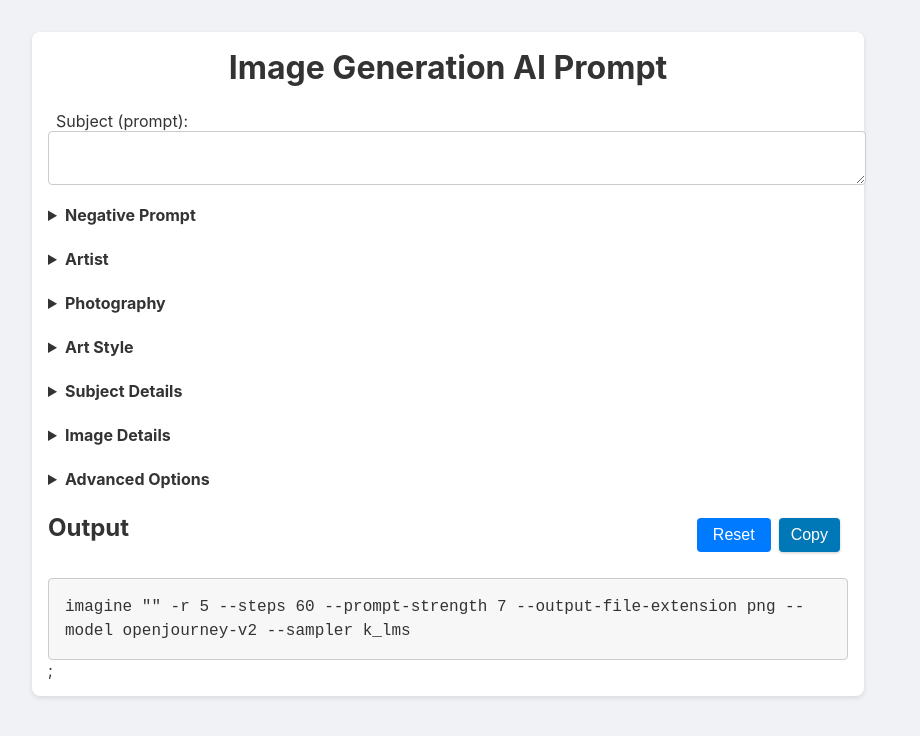
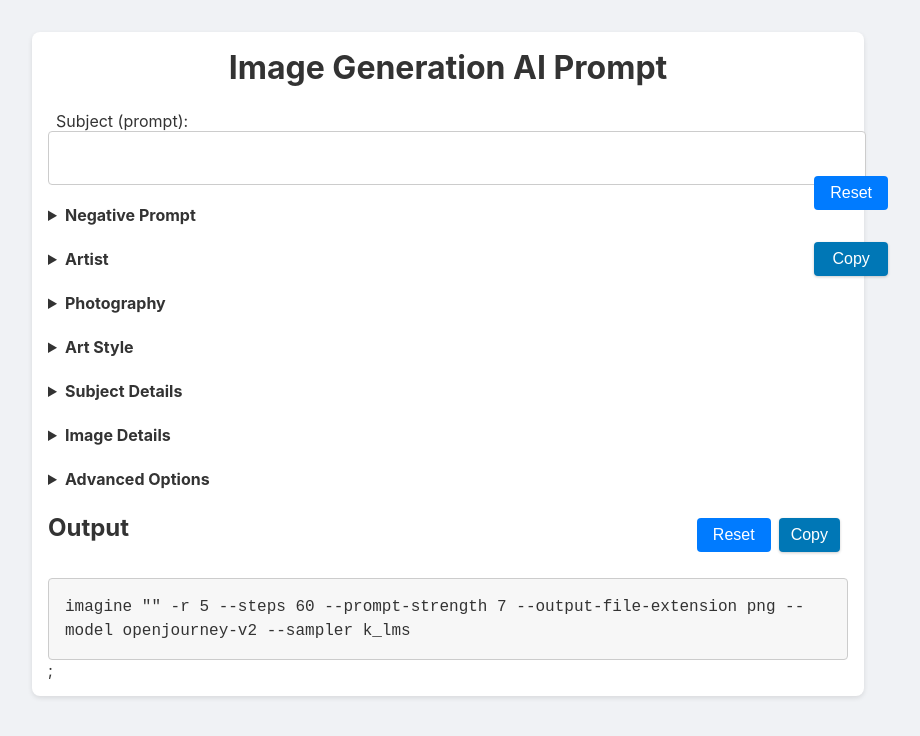
Before and after one commit to TheSteveK/ImagAIne-commandline-prompt-generator, a React (Create React App) app: page / in a window 1280 px wide. Shown: the top 736 px of the page, without its empty margins (192-1112 px from the left). Built offline with nearby package versions, Linux system fonts and the light colour scheme.

Commit message:
add a copy of buttons floating to the right cuz I'm lazy

```diff
--- a/src/App.js
+++ b/src/App.js
@@ -3,6 +3,7 @@ import options from "./options";
 import SubjectInput from "./components/subject-input";
 import OptionsGroup from "./components/options-group";
 import OutputSection from "./components/output-section";
+import ButtonsSection from "./components/buttons-section";
 import AdvancedOptions from "./components/advanced-options";
 import useGenerateOutput from "./hooks/generate-output";
 import useOptions from "./hooks/use-options";
@@ -38,6 +39,7 @@ const App = () => {
   return (
     <div className="container">
       <h1>Image Generation AI Prompt</h1>
+      <ButtonsSection handleReset={handleReset} output={output} />
       <label htmlFor="subject">Subject (prompt):</label>
       <SubjectInput
         subject={subject}
--- a/src/components/buttons-section.js
+++ b/src/components/buttons-section.js
@@ -1,43 +1,33 @@
-import React from "react";
+import React, { useState } from "react";
 import PropTypes from "prop-types";
 
-const ButtonsSection = ({
-  setSubject,
-  setSelectedOptions,
-  setOutput,
-  setIncludeNegativePrompt,
-  setOtherOptions,
-  setAdvancedOptions,
-  output,
-}) => {
-  const handleReset = () => {
-    setSubject("");
-    setSelectedOptions(new Set());
-    setOutput("");
-    setIncludeNegativePrompt(false);
-    setOtherOptions({});
-    setAdvancedOptions({});
-  };
+const ButtonsSection = ({ handleReset, output }) => {
+  const [isCopied, setIsCopied] = useState(false);
 
   const handleCopyClick = () => {
     navigator.clipboard.writeText(output);
+    setIsCopied(true);
+    setTimeout(() => {
+      setIsCopied(false);
+    }, 2000);
   };
 
   return (
-    <div>
+    <div className="floating-buttons">
       <button onClick={handleReset}>Reset</button>
-      <button onClick={handleCopyClick}>Copy to Clipboard</button>
+      <button
+        className={`copy-button ${isCopied ? "copied" : ""}`}
+        onClick={handleCopyClick}
+        aria-label="Copy result to clipboard"
+      >
+        {isCopied ? "Copied!" : "Copy"}
+      </button>
     </div>
   );
 };
 
 ButtonsSection.propTypes = {
-  setSubject: PropTypes.func.isRequired,
-  setSelectedOptions: PropTypes.func.isRequired,
-  setOutput: PropTypes.func.isRequired,
-  setIncludeNegativePrompt: PropTypes.func.isRequired,
-  setOtherOptions: PropTypes.func.isRequired,
-  setAdvancedOptions: PropTypes.func.isRequired,
+  handleReset: PropTypes.func.isRequired,
   output: PropTypes.string.isRequired,
 };
 
--- a/src/styles.css
+++ b/src/styles.css
@@ -294,3 +294,12 @@ button:active {
 .checkbox-group > details > summary + * {
   text-align: left;
 }
+
+.floating-buttons {
+  position: fixed;
+  top: 20%;
+  right: 15%;
+  display: flex;
+  flex-direction: column;
+  gap: 1rem;
+}
```
